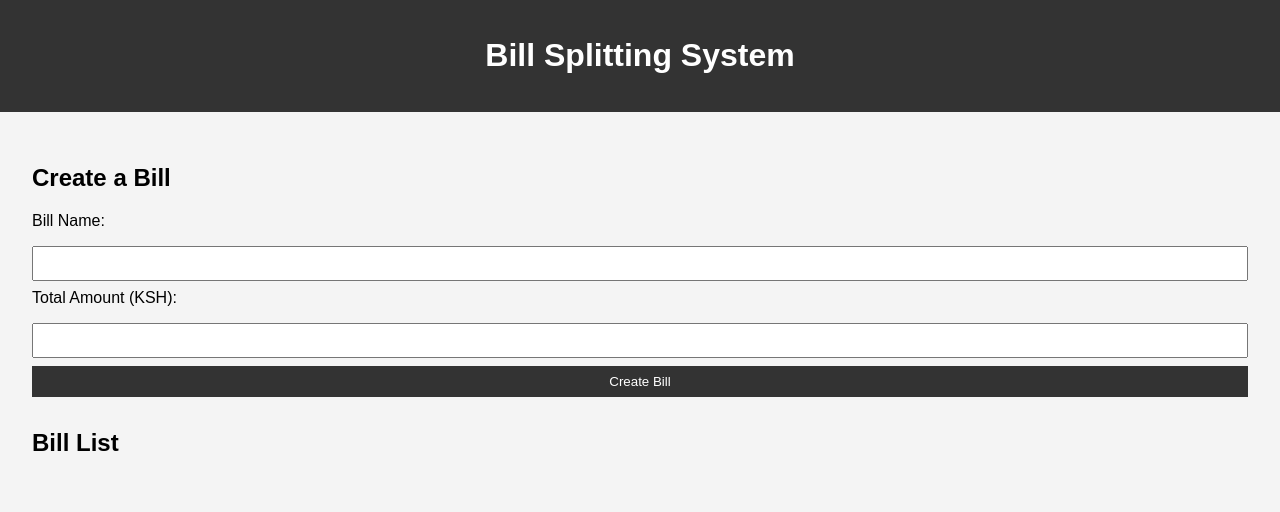
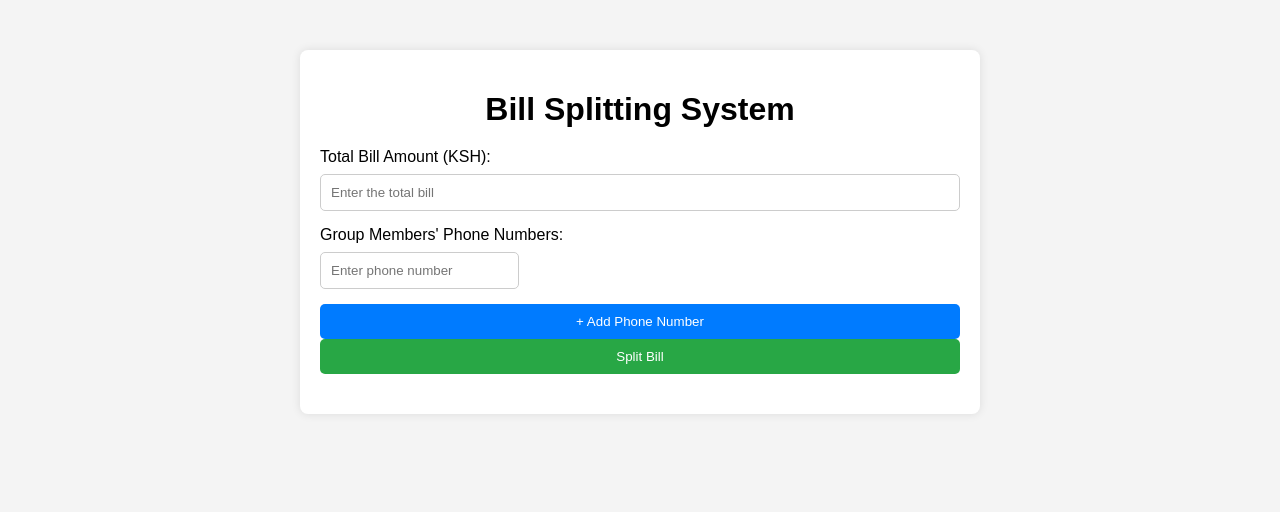
Before and after one commit to EddMarwa/splitbillv2, a plain HTML site: page index.html in a window 1280 px wide. Drawn offline with Linux system fonts and the light colour scheme.

Commit message:
frontend

```diff
--- a/index.html
+++ b/index.html
@@ -7,25 +7,28 @@
     <link rel="stylesheet" href="styles.css">
 </head>
 <body>
-    <header>
+    <div class="container">
         <h1>Bill Splitting System</h1>
-    </header>
-    <main>
-        <section id="bill-creation">
-            <h2>Create a Bill</h2>
-            <form id="bill-form">
-                <label for="bill-name">Bill Name:</label>
-                <input type="text" id="bill-name" required>
-                <label for="bill-amount">Total Amount (KSH):</label>
-                <input type="number" id="bill-amount" required>
-                <button type="submit">Create Bill</button>
-            </form>
-        </section>
-        <section id="bill-list">
-            <h2>Bill List</h2>
-            <ul id="bills"></ul>
-        </section>
-    </main>
+
+        <!-- Form for entering total bill amount -->
+        <form id="bill-form">
+            <label for="total-amount">Total Bill Amount (KSH):</label>
+            <input type="number" id="total-amount" required placeholder="Enter the total bill">
+
+            <label for="phone-numbers">Group Members' Phone Numbers:</label>
+            <!-- Area to dynamically add phone numbers -->
+            <div id="phone-numbers-container">
+                <input type="tel" class="phone-number" placeholder="Enter phone number" required>
+            </div>
+            <button type="button" id="add-phone">+ Add Phone Number</button>
+
+            <button type="submit">Split Bill</button>
+        </form>
+
+        <!-- Section to display results -->
+        <div id="result"></div>
+    </div>
+
     <script src="script.js"></script>
 </body>
 </html>
--- a/script.js
+++ b/script.js
@@ -1,17 +1,48 @@
-document.addEventListener('DOMContentLoaded', () => {
-    const billForm = document.getElementById('bill-form');
-    const billList = document.getElementById('bills');
+document.addEventListener("DOMContentLoaded", () => {
+    const billForm = document.getElementById("bill-form");
+    const phoneNumbersContainer = document.getElementById("phone-numbers-container");
+    const addPhoneButton = document.getElementById("add-phone");
+    const resultDiv = document.getElementById("result");
 
-    billForm.addEventListener('submit', (event) => {
+    // Add a new phone number input field when "+ Add Phone Number" is clicked
+    addPhoneButton.addEventListener("click", () => {
+        const newPhoneNumberInput = document.createElement("input");
+        newPhoneNumberInput.type = "tel";
+        newPhoneNumberInput.classList.add("phone-number");
+        newPhoneNumberInput.placeholder = "Enter phone number";
+        phoneNumbersContainer.appendChild(newPhoneNumberInput);
+    });
+
+    // Handle form submission and calculate bill splitting
+    billForm.addEventListener("submit", (event) => {
         event.preventDefault();
 
-        const billName = document.getElementById('bill-name').value;
-        const billAmount = document.getElementById('bill-amount').value;
+        // Get the total bill amount
+        const totalAmount = document.getElementById("total-amount").value;
 
-        const listItem = document.createElement('li');
-        listItem.textContent = `${billName}: KSH ${billAmount}`;
-        billList.appendChild(listItem);
+        // Get all the phone numbers
+        const phoneNumbers = Array.from(document.querySelectorAll(".phone-number")).map(input => input.value);
 
-        billForm.reset();
+        // Calculate the bill per person and round it up to the nearest whole number
+        const billPerPerson = Math.ceil(totalAmount / phoneNumbers.length);
+
+        // Display the result
+        resultDiv.innerHTML = `
+            <p>Total Bill: KSH ${totalAmount}</p>
+            <p>Each person needs to pay: KSH ${billPerPerson}</p>
+            <button id="prompt-payment">Prompt Payment</button>
+        `;
+
+        // Add event listener for "Prompt Payment" button
+        const promptPaymentButton = document.getElementById("prompt-payment");
+        promptPaymentButton.addEventListener("click", () => {
+            sendPaymentPrompts(phoneNumbers, billPerPerson);
+        });
     });
+
+    // Function to send payment prompts (placeholder for actual M-Pesa integration)
+    function sendPaymentPrompts(phoneNumbers, billPerPerson) {
+        alert(`Prompting payment of KSH ${billPerPerson} to the following numbers:\n${phoneNumbers.join(", ")}`);
+        // Placeholder for actual M-Pesa API logic
+    }
 });
--- a/styles.css
+++ b/styles.css
@@ -1,44 +1,60 @@
 body {
     font-family: Arial, sans-serif;
+    background-color: #f4f4f4;
     margin: 0;
     padding: 0;
-    background-color: #f4f4f4;
 }
 
-header {
-    background-color: #333;
-    color: #fff;
-    padding: 1rem;
-    text-align: center;
+.container {
+    width: 50%;
+    margin: 0 auto;
+    padding: 20px;
+    background-color: white;
+    border-radius: 8px;
+    box-shadow: 0 0 10px rgba(0, 0, 0, 0.1);
+    margin-top: 50px;
 }
 
-main {
-    padding: 2rem;
+h1 {
+    text-align: center;
+    margin-bottom: 20px;
 }
 
 form {
-    margin-bottom: 2rem;
+    display: flex;
+    flex-direction: column;
 }
 
 label {
-    display: block;
-    margin: 0.5rem 0;
+    margin-bottom: 8px;
 }
 
-input, button {
-    margin-top: 0.5rem;
-    padding: 0.5rem;
-    width: 100%;
-    box-sizing: border-box;
+input {
+    margin-bottom: 15px;
+    padding: 10px;
+    border: 1px solid #ccc;
+    border-radius: 5px;
 }
 
 button {
-    background-color: #333;
-    color: #fff;
+    padding: 10px;
+    background-color: #28a745;
+    color: white;
     border: none;
+    border-radius: 5px;
     cursor: pointer;
 }
 
 button:hover {
-    background-color: #555;
+    background-color: #218838;
 }
+
+#add-phone {
+    background-color: #007bff;
+}
+
+#result {
+    margin-top: 20px;
+    font-size: 1.2rem;
+    text-align: center;
+}
```
